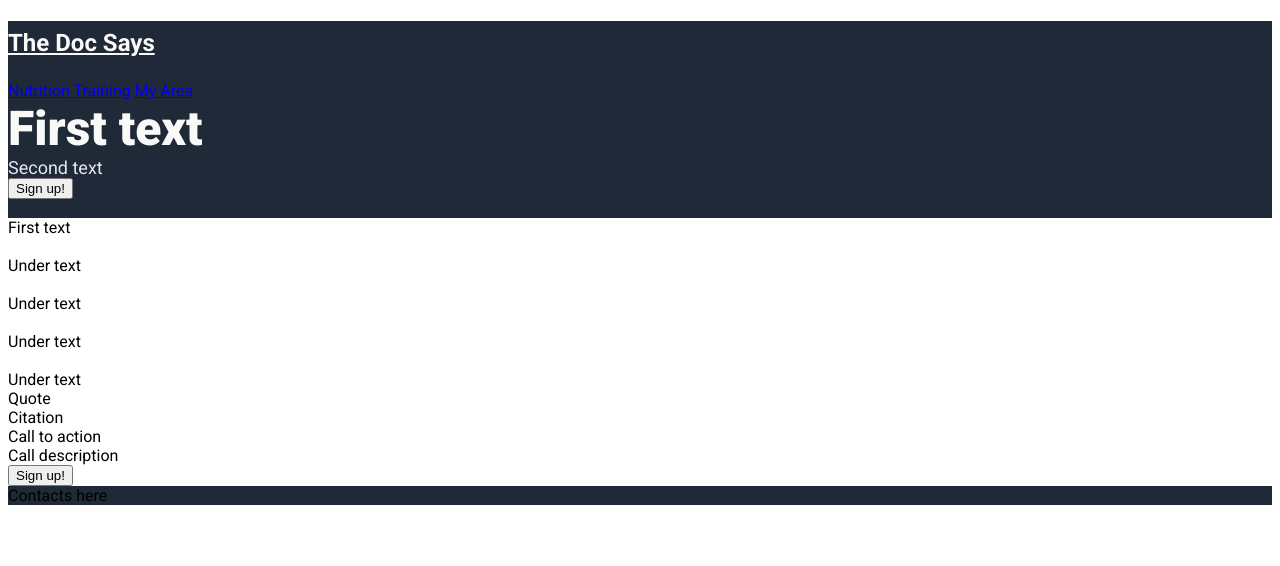
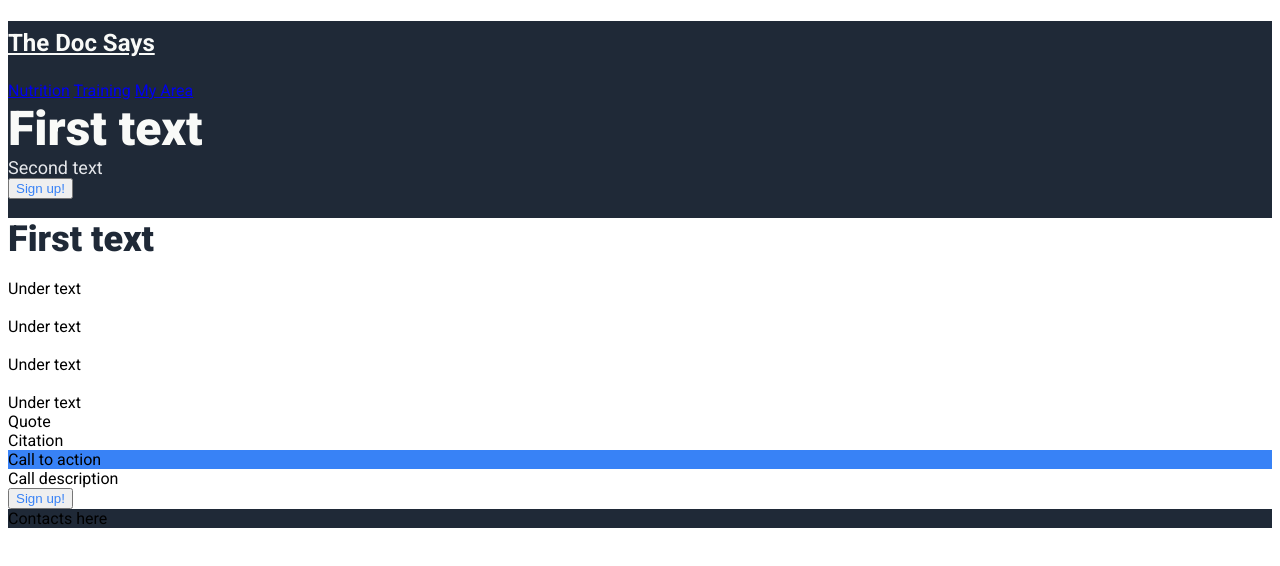
Before and after one commit to StevsCode/thedocsays, a plain HTML site: page index.html in a window 1280 px wide. Drawn offline with Linux system fonts and the light colour scheme; files that its build step writes are made by us from their sources; files whose address does not match are found by name; a web font is replaced by a local one.

Commit message:
Add color to button, background color to call and font-size, color and font-weight to info

```diff
--- a/style.css
+++ b/style.css
@@ -21,3 +21,17 @@ body {
     font-size: 24px;
     color: #f9faf8;
 }
+
+button {
+    color: #3882f6;
+}
+
+.call {
+    background-color: #3882f6;
+}
+
+.info {
+    font-size: 36px;
+    color: #1f2937;
+    font-weight: 900;
+}
```
